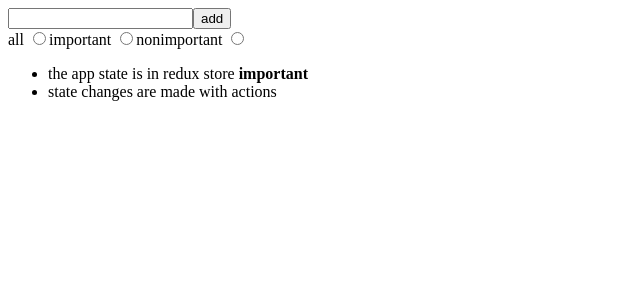
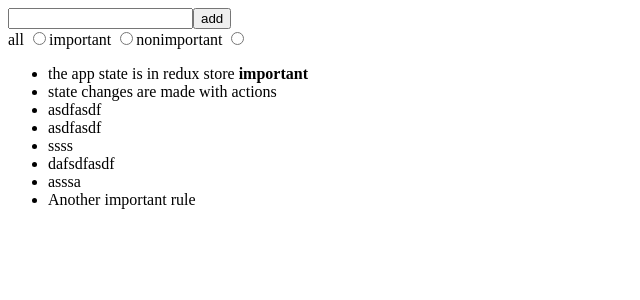
Before and after one commit to serhatprogramming/redux-notes-app, a React (Create React App) app: page / in a window 1280 px wide. Shown: the top 300 px of the page, without its empty margins (0-640 px from the left). Built offline with nearby package versions, Linux system fonts and the light colour scheme; data requests are answered from the project's data file.

Commit message:
create new note refactored using the json server

```diff
--- a/db.json
+++ b/db.json
@@ -9,6 +9,36 @@
       "content": "state changes are made with actions",
       "important": false,
       "id": 2
+    },
+    {
+      "content": "asdfasdf",
+      "important": false,
+      "id": 3
+    },
+    {
+      "content": "asdfasdf",
+      "important": false,
+      "id": 4
+    },
+    {
+      "content": "ssss",
+      "important": false,
+      "id": 5
+    },
+    {
+      "content": "dafsdfasdf",
+      "important": false,
+      "id": 6
+    },
+    {
+      "content": "asssa",
+      "important": false,
+      "id": 7
+    },
+    {
+      "content": "Another important rule",
+      "important": false,
+      "id": 8
     }
   ]
 }
--- a/src/App.js
+++ b/src/App.js
@@ -2,7 +2,19 @@ import NewNote from "./component/NewNote";
 import Notes from "./component/Notes";
 import VisibilityFilter from "./component/VisibilityFilter";
 
+import { useEffect } from "react";
+
+import noteService from "./services/notes";
+import { useDispatch } from "react-redux";
+import { setNotes } from "./reducers/noteReducer";
+
 const App = () => {
+  const dispatch = useDispatch();
+
+  useEffect(() => {
+    noteService.getAll().then((notes) => dispatch(setNotes(notes)));
+  }, [dispatch]);
+
   return (
     <div>
       <NewNote />
--- a/src/component/NewNote.js
+++ b/src/component/NewNote.js
@@ -1,14 +1,17 @@
 import { useDispatch } from "react-redux";
 import { createNote } from "../reducers/noteReducer";
+
+import noteService from "../services/notes";
 
 const NewNote = () => {
   const dispatch = useDispatch();
 
-  const addNote = (event) => {
+  const addNote = async (event) => {
     event.preventDefault();
     const content = event.target.note.value;
     event.target.note.value = "";
-    dispatch(createNote(content));
+    const newNote = await noteService.createNew(content);
+    dispatch(createNote(newNote));
   };
 
   return (
--- a/src/index.js
+++ b/src/index.js
@@ -6,10 +6,8 @@ import { Provider } from "react-redux";
 
 import App from "./App";
 
-import noteReducer, { setNotes } from "./reducers/noteReducer";
+import noteReducer from "./reducers/noteReducer";
 import filterReducer from "./reducers/filterReducer";
-
-import noteService from "./services/notes";
 
 const store = configureStore({
   reducer: {
@@ -18,10 +16,6 @@ const store = configureStore({
   },
 });
 
-noteService.getAll().then((notes) => {
-  store.dispatch(setNotes(notes));
-});
-
 ReactDOM.createRoot(document.getElementById("root")).render(
   <Provider store={store}>
     <App />
--- a/src/reducers/noteReducer.js
+++ b/src/reducers/noteReducer.js
@@ -7,12 +7,7 @@ const noteSlice = createSlice({
   initialState: [],
   reducers: {
     createNote(state, action) {
-      const content = action.payload;
-      state.push({
-        content,
-        important: false,
-        id: generateId(),
-      });
+      state.push(action.payload);
     },
     toggleImportanceOf(state, action) {
       console.log("state in redux===>:", JSON.parse(JSON.stringify(state)));
--- a/src/services/notes.js
+++ b/src/services/notes.js
@@ -8,4 +8,9 @@ const getAll = async () => {
   return response.data;
 };
 
-export default { getAll };
+const createNew = async (content) => {
+  const response = await axios.post(baseUrl, { content, important: false });
+  return response.data;
+};
+
+export default { getAll, createNew };
```
